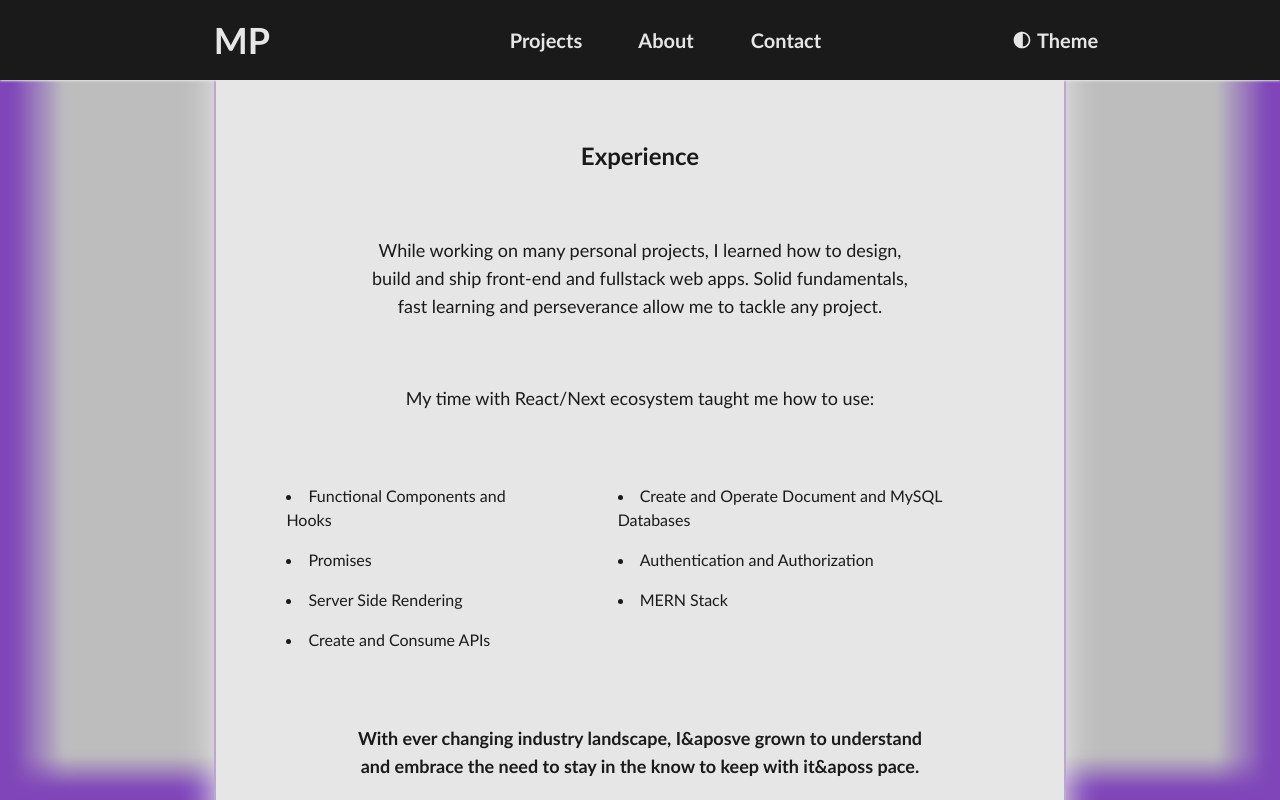
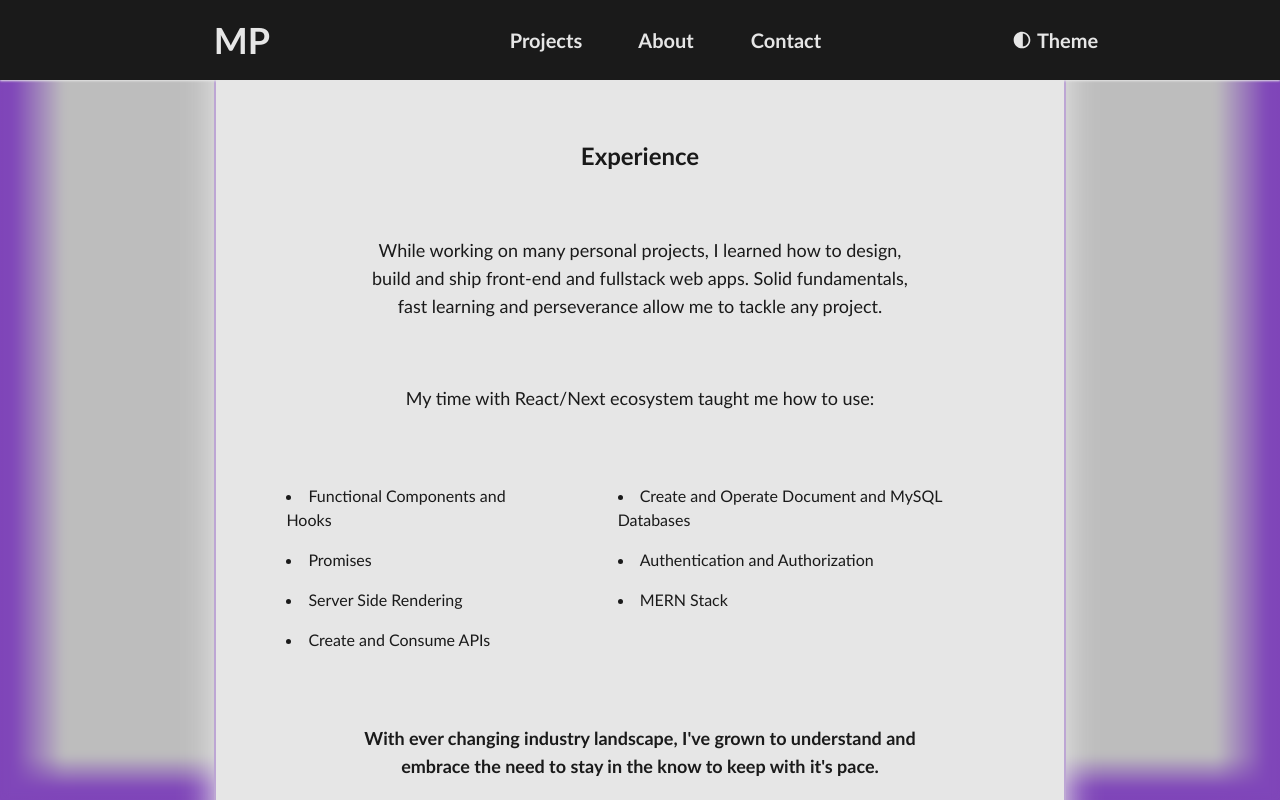
Before and after one commit to michalpaprocki/portfolio, a Next.js app: page / in a window 1280 px wide. Both pictures are taken after a click on the element "Read More". Shown: the part 1956-2756 px from the top of the page. Built offline with nearby package versions, Linux system fonts and the light colour scheme.

Commit message:
fixed typo

```diff
--- a/app/components/About.tsx
+++ b/app/components/About.tsx
@@ -70,7 +70,7 @@ const About = () => {
                 </ul>
               </div>
               <p className="sm:w-[80%] w-full text-center text-lg p-8 font-semibold">
-                With ever changing industry landscape, I&aposve grown to understand and embrace the need to stay in the know to keep with it&aposs pace.
+                With ever changing industry landscape, I&apos;ve grown to understand and embrace the need to stay in the know to keep with it&apos;s pace.
               </p>
               <p className="sm:w-[80%] w-full text-center text-lg p-8">
 
```
